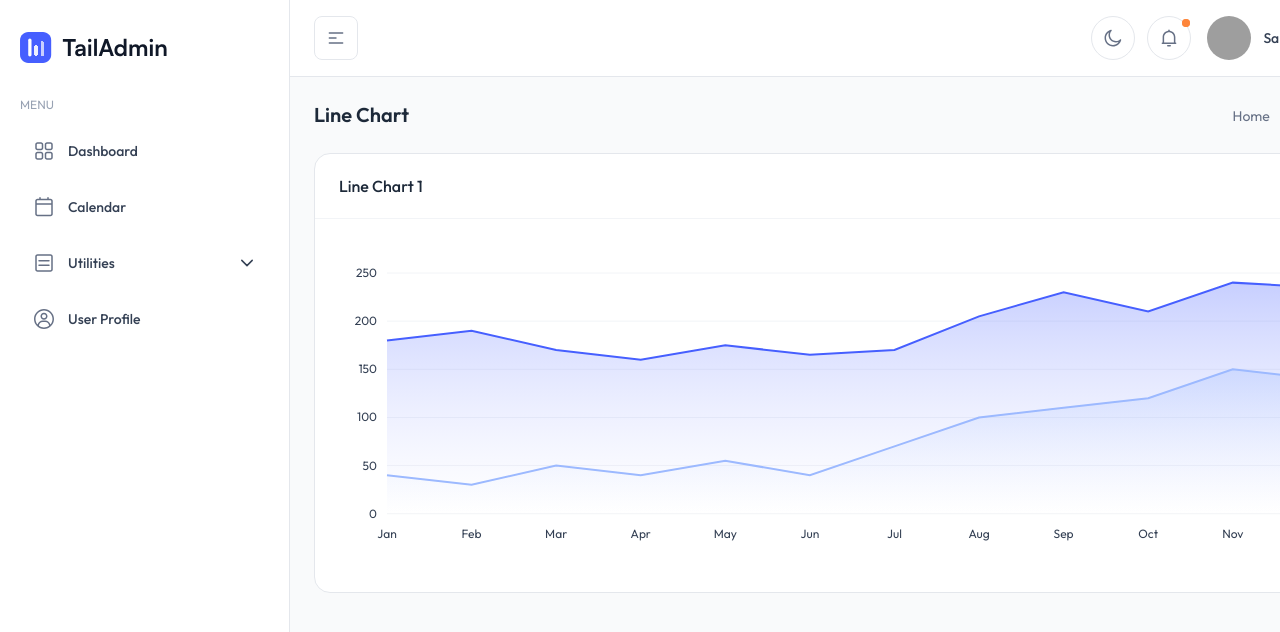
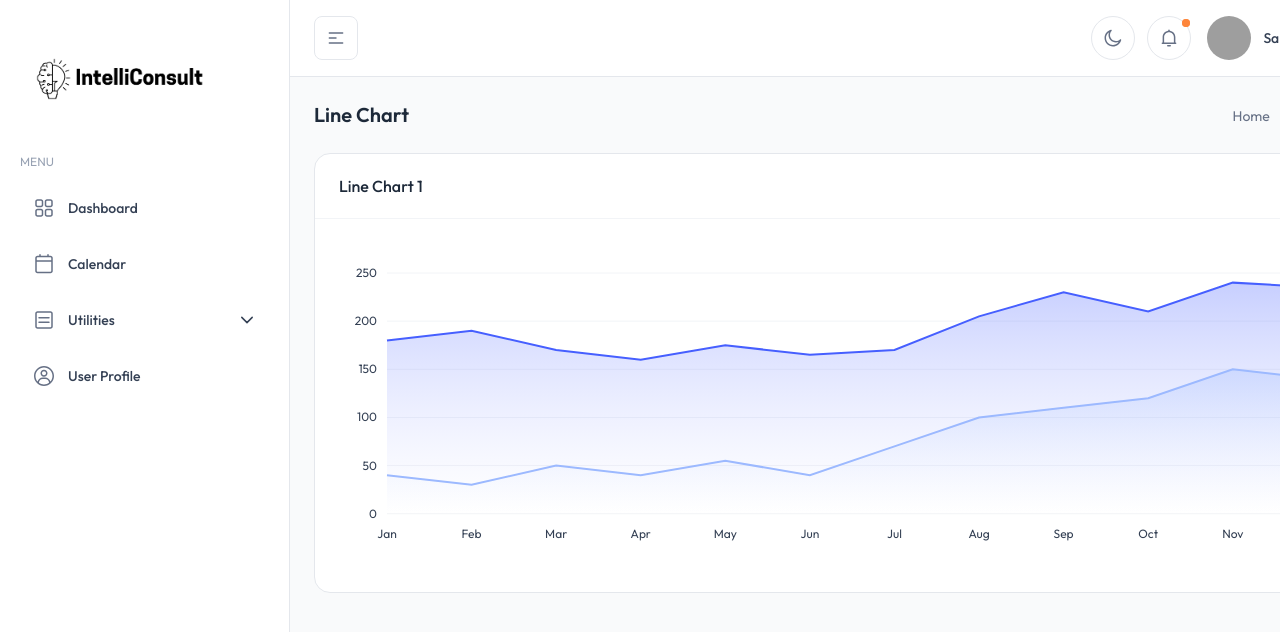
Before and after one commit to mrjayrai/Intelliconsult, a Next.js app in the folder intelliconsult_frontend/: page /line-chart in a window 1280 px wide. Shown: the top 632 px of the page. Built offline with nearby package versions, Linux system fonts and the light colour scheme; sample sign-in values are in the browser's storage.

Commit message:
Added Logo

```diff
--- a/intelliconsult_frontend/src/layout/AppHeader.tsx
+++ b/intelliconsult_frontend/src/layout/AppHeader.tsx
@@ -88,14 +88,14 @@ const AppHeader: React.FC = () => {
               width={154}
               height={32}
               className="dark:hidden"
-              src="./images/logo/logo.svg"
+              src="./images/logo/int_logo.png"
               alt="Logo"
             />
             <Image
               width={154}
               height={32}
               className="hidden dark:block"
-              src="./images/logo/logo-dark.svg"
+              src="./images/logo/int_logo_dark.png"
               alt="Logo"
             />
           </Link>
--- a/intelliconsult_frontend/src/layout/AppSidebar.tsx
+++ b/intelliconsult_frontend/src/layout/AppSidebar.tsx
@@ -330,16 +330,16 @@ const AppSidebar: React.FC = () => {
             <>
               <Image
                 className="dark:hidden"
-                src="/images/logo/logo.svg"
+                src="/images/logo/int_logo.png"
                 alt="Logo"
-                width={150}
+                width={200}
                 height={40}
               />
               <Image
                 className="hidden dark:block"
-                src="/images/logo/logo-dark.svg"
+                src="./images/logo/int_logo_dark.png"
                 alt="Logo"
-                width={150}
+                width={200}
                 height={40}
               />
             </>
```
Also changed, not shown: intelliconsult_frontend/public/images/logo/int_logo.png (added), intelliconsult_frontend/public/images/logo/int_logo_dark.png (added).
